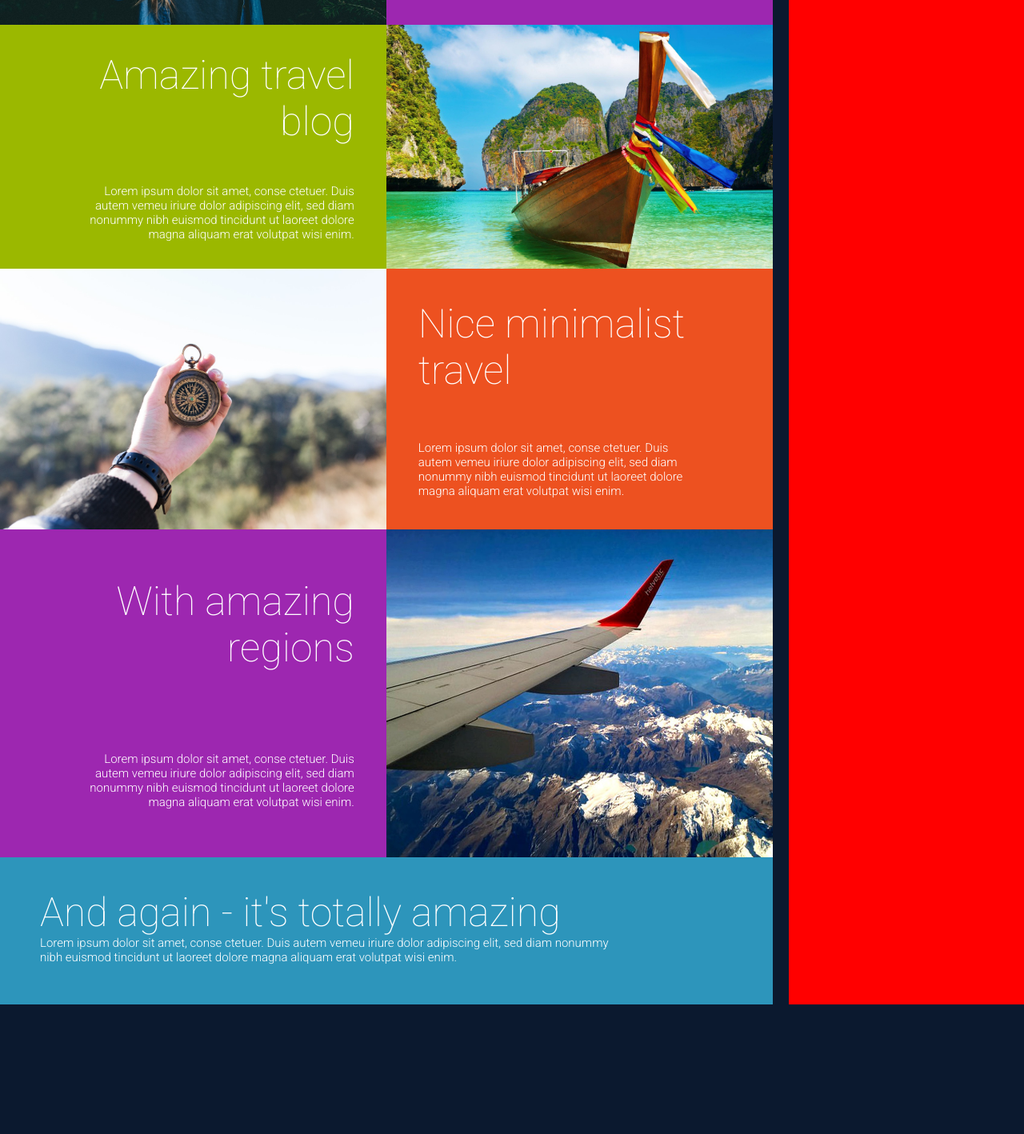
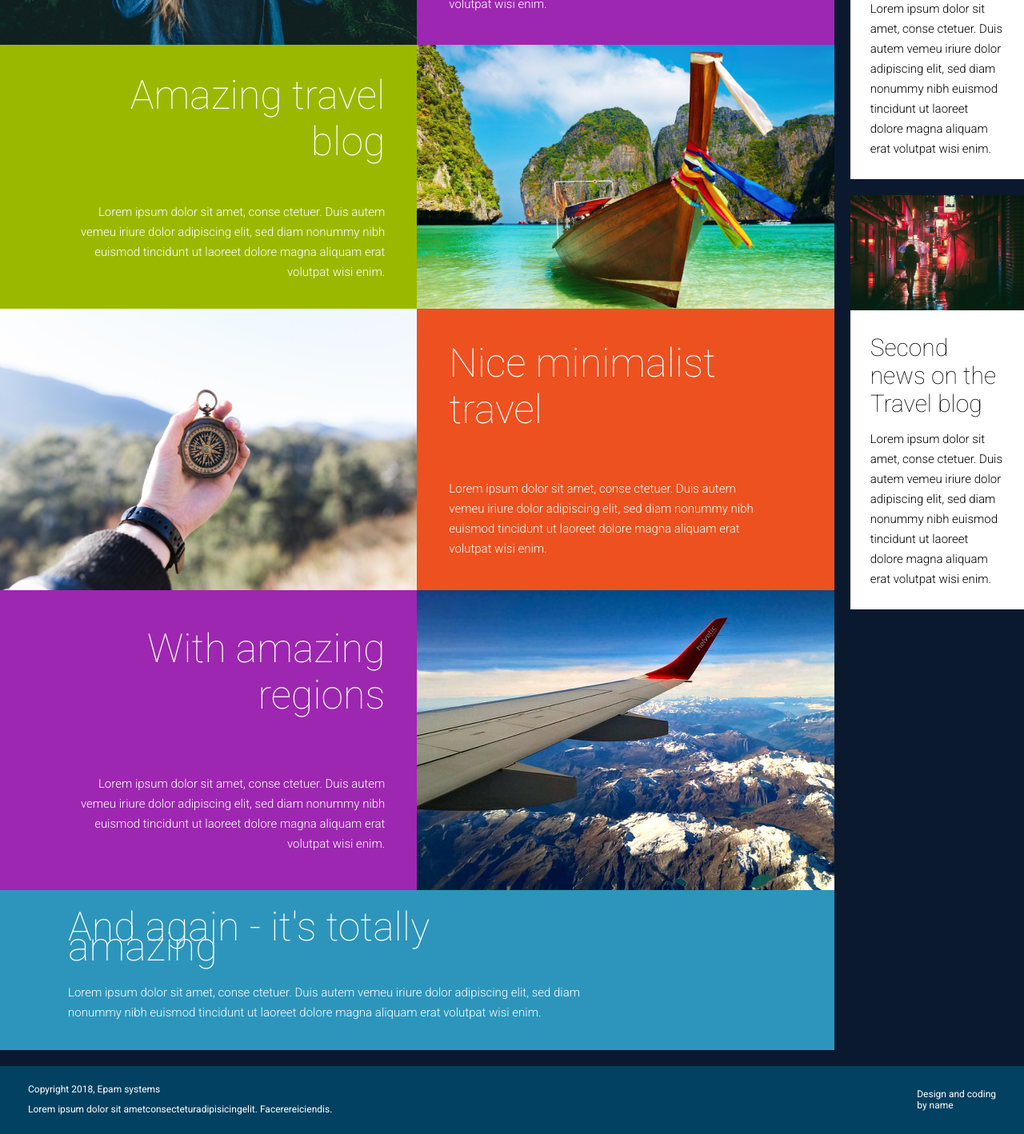
Before and after one commit to Ashe3/FL-12, a plain HTML site: page FL12_HW5/homework/index.html in a window 1280 px wide. Shown: the part 770-2188 px from the top of the page at 80% size. Before the commit the page ends 2046 px from the top, so only its background shows below. Drawn offline with Linux system fonts and the light colour scheme.

Commit message:
desktop v

```diff
--- a/FL12_HW5/homework/css/styles.css
+++ b/FL12_HW5/homework/css/styles.css
@@ -53,7 +53,6 @@ body {
   flex-direction: row;
   align-items: center;
   justify-content: space-between;
-  padding: 20px;
   margin-bottom: 20px;
 }
 
@@ -61,21 +60,37 @@ body {
   font-size: 28px;
   color: #fff;
   font-weight: 200;
+  margin-left: 30px;
 }
 
 .logo .pink {
   color: #a93762;
 }
-.nav-panel li{
-  display: inline;
-  margin: 20px;
+
+.nav-panel {
+  display: flex;
+  flex-direction: row;
+  justify-content: space-around;
+  align-items: center;
+  margin-right: 50px;
 }
 
-.nav-panel li a {
+.nav-panel a {
+  display: block;
   color: #fff;
   font-weight: 500;
+  margin: 0 20px;
 }
 
+div.bev {
+  display: flex;
+  align-items: center;
+  height: 75px;
+}
+
+div.bev:hover {
+  background-color: #1f52a4;
+}
 .h-content {
   color: #fff;
   width: 100%;
@@ -116,11 +131,6 @@ body {
   margin-right: 20px;
 }
 
-.side-content {
-  min-width: 23%;
-  background-color: red;
-}
-
 .post:nth-child(odd) {
   flex-direction: row-reverse;
 }
@@ -132,12 +142,22 @@ body {
 
 .exposition, .picture {
   width: 50%;
-  min-height: 300px;
+  max-height: 375px;
+}
+
+.post img:hover {
+  background-color: #9d27b0;
+  opacity: 0.5;
+}
+
+.text-formats:hover h2 {
+  opacity: 0.6;
 }
 
 .text-formats p {
   font-weight: 300;
   font-size: 15px;
+  line-height: 25px;
 }
 
 .text-formats h2 {
@@ -163,6 +183,65 @@ body {
 }
 
 .wp-post {
-  max-height: 200px;
-  padding: 40px 175px 50px 50px;
+  align-items: flex-start;
+  display: flex;
+  flex-direction: column;
+  justify-content: center;
+  min-height: 200px;
 }
+
+.wp-post .text-formats {
+  padding-left: 85px;
+  width: 70%;
+  line-height: 25px;
+}
+
+.wp-post .text-formats h2 {
+  padding-bottom: 5%;
+}
+
+.footer {
+  width: 100%;
+  height: 85px;
+  background-color: #024161;
+  display: flex;
+  flex-direction: row;
+  align-items: center;
+  justify-content: space-between;
+  padding: 35px;
+  color: #fff;
+  font-size: 12px;
+}
+
+.cp span {
+  display: block;
+  line-height: 25px;
+}
+
+.side-content {
+  display: flex;
+  flex-direction: column;
+  width: 43vw;
+}
+
+.side-content .picture {
+  width: 100%;
+}
+
+.s-post {
+  margin-bottom: 20px;
+  background-color: #fff;
+  color: #000;
+  font-weight: 100;
+  min-height: 50vh;
+}
+
+.s-post .text-formats {
+  padding: 25px;
+}
+
+.s-post .text-formats h3{
+  font-weight: 100;
+  font-size: 30px;
+  margin-bottom: 15px;
+}
--- a/FL12_HW5/homework/index.html
+++ b/FL12_HW5/homework/index.html
@@ -14,12 +14,10 @@
       <span>Travel<span class="pink">Blog</span></span>
     </div>
     <nav class="nav-panel">
-      <ul>
-        <li><a href="#">Blog</a></li>
-        <li><a href="#">About</a></li>
-        <li><a href="#">Archive</a></li>
-        <li><a href="#">Contact</a></li>
-      </ul>
+      <div class="bev"><a href="#">Blog</a></div>
+      <div class="bev"><a href="#">About</a></div>
+      <div class="bev"><a href="#">Archive</a></div>
+      <div class="bev"><a href="#">Contact</a></div>
     </nav>
   </header>
   <main class="h-content">
@@ -90,14 +88,50 @@
           <p>Lorem ipsum dolor sit amet, conse ctetuer.
             Duis autem vemeu iriure dolor adipiscing elit, sed diam
             nonummy nibh euismod tincidunt ut laoreet dolore magna
-            aliquam erat volutpat wisi enim.</p>
+            aliquam erat volutpat wisi enim.
+          </p>
         </div>
       </article>
     </div>
     <div class="side-content">
-
+      <aside class="s-post">
+        <div class="picture">
+          <img src="./img/news1.jpg" alt="news-picture">
+        </div>
+        <div class="text-formats">
+          <h3>This is the first news on blog</h3>
+          <p>Lorem ipsum dolor sit amet, conse ctetuer.
+            Duis autem vemeu iriure dolor adipiscing elit, sed diam
+            nonummy nibh euismod tincidunt ut laoreet dolore magna
+            aliquam erat volutpat wisi enim.
+          </p>
+        </div>
+      </aside>
+      <aside class="s-post">
+        <div class="picture">
+          <img src="./img/news2.jpg" alt="news-picture">
+        </div>
+        <div class="text-formats">
+          <h3>Second news on the Travel blog</h3>
+          <p>Lorem ipsum dolor sit amet, conse ctetuer.
+            Duis autem vemeu iriure dolor adipiscing elit, sed diam
+            nonummy nibh euismod tincidunt ut laoreet dolore magna
+            aliquam erat volutpat wisi enim.
+          </p>
+        </div>
+      </aside>
     </div>
   </section>
-  <footer></footer>
+  <footer class="footer">
+    <div class="cp">
+      <span>Copyright 2018, Epam systems</span>
+      <span>Lorem ipsum dolor sit ametconsecteturadipisicingelit. Facerereiciendis.</span>
+    </div>
+    <div class="rq">
+      <span>
+        Design and coding<br>by name
+      </span>
+    </div>
+  </footer>
 </body>
 </html>
```
